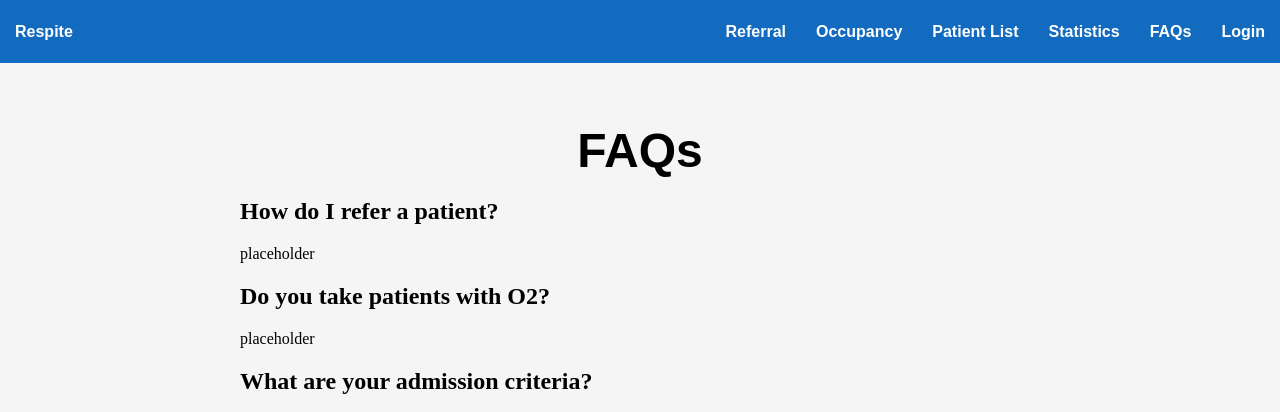
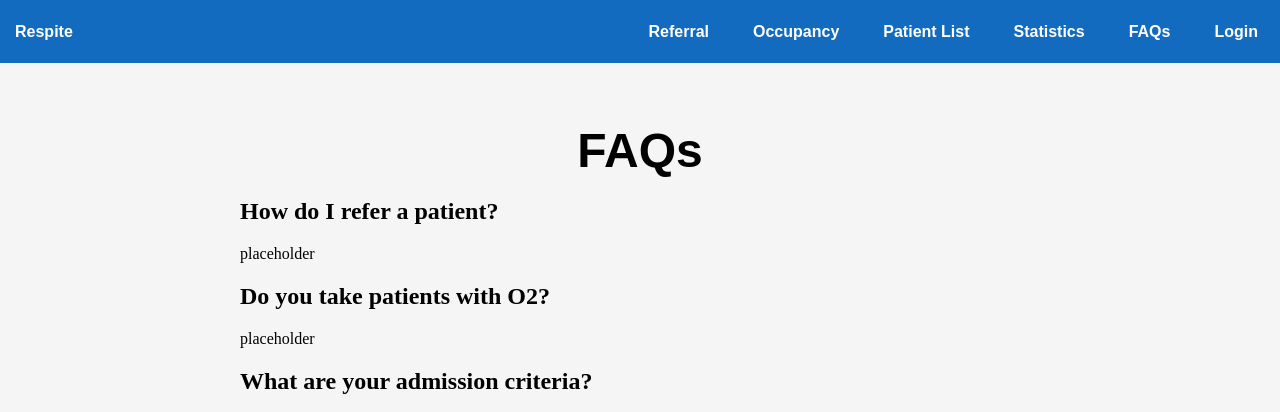
Before and after one commit to CodyPitts/patient-tracker, a Django app: page /faqs/ in a window 1280 px wide. Shown: the top 412 px of the page. Run offline with Django 3.2, Linux system fonts and the light colour scheme; data comes from the database, SQL or seed files in the repository.

Commit message:
banner padding

```diff
--- a/respite/static/respite/style.css
+++ b/respite/static/respite/style.css
@@ -57,7 +57,7 @@ h1 {
 
 #nav li a {
     display: block;
-    padding: 8px 15px;
+    padding: 8px 22px;
     text-decoration: none;
     font-weight: bold;
     color: #fff;
```
